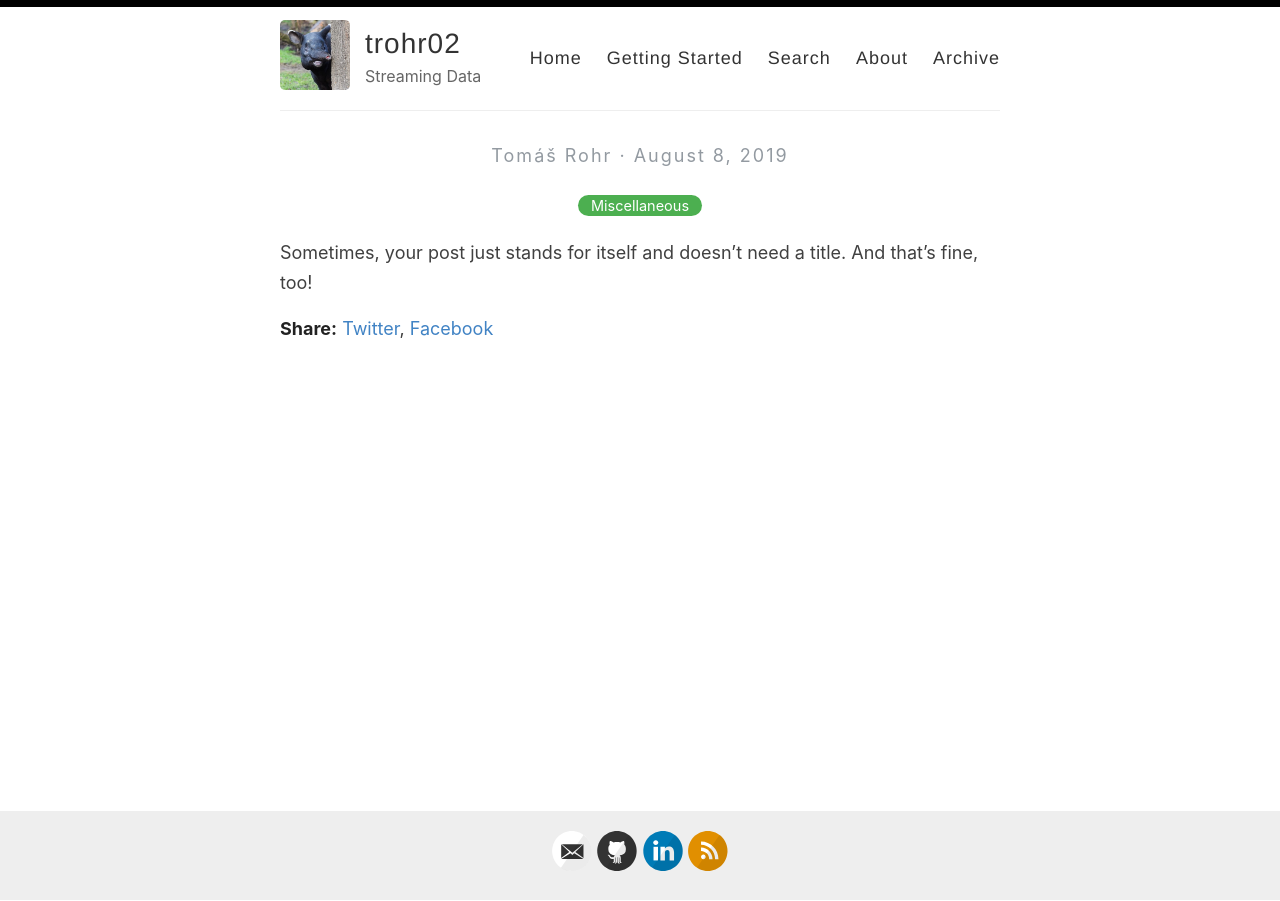
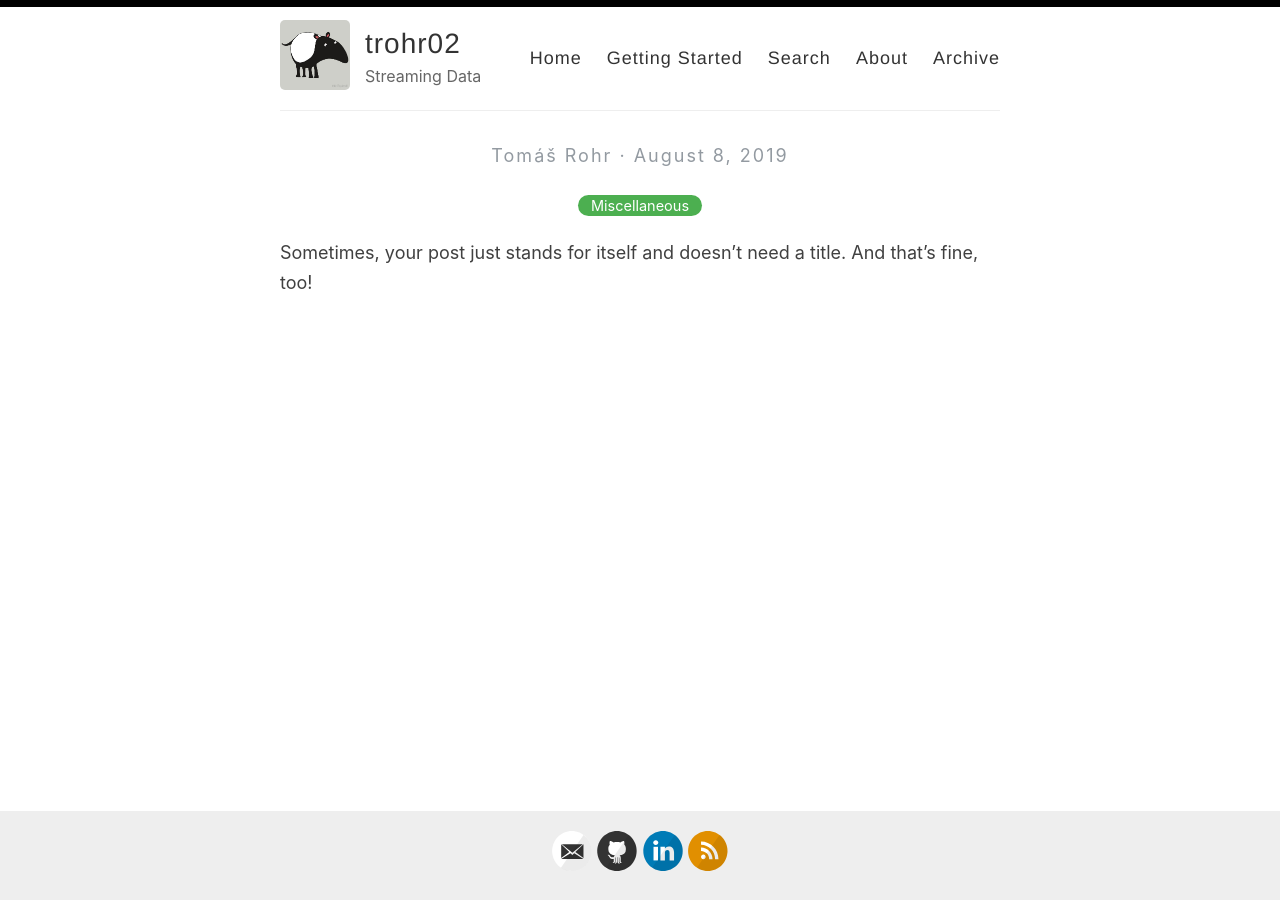
Before and after one commit to trohr02/trohr02.github.io, a Jekyll site: the page built from _posts/2019-08-08-no-title-posts.md, in a window 1280 px wide. Built offline with Jekyll 4.4.1, drawn with Linux system fonts in a browser that asks for light colours.

Commit message:
Favicon, remove share link footer

```diff
--- a/_config.yml
+++ b/_config.yml
@@ -12,7 +12,7 @@ author: Tomáš Rohr
 description: Streaming Data
 
 # URL of your avatar or profile pic (you could use your GitHub profile pic)
-avatar: /images/Tipir_smiling_v1.jpg
+avatar: /images/tapir_ilustration.jpg
 
 #
 # Flags below are optional
--- a/_layouts/post.html
+++ b/_layouts/post.html
@@ -27,9 +27,9 @@ layout: default
     {{ content }}
   </div>
 
-  <div>
-    <p><span class="share-box">Share:</span> <a href="http://twitter.com/share?text={{ page.title }}&url={{site.url}}{{page.url}}" target="_blank">Twitter</a>, <a href="https://www.facebook.com/sharer.php?u={{site.url}}{{page.url}}" target="_blank">Facebook</a></p>
-  </div>
+<!--  <div>-->
+<!--    <p><span class="share-box">Share:</span> <a href="http://twitter.com/share?text={{ page.title }}&url={{site.url}}{{page.url}}" target="_blank">Twitter</a>, <a href="https://www.facebook.com/sharer.php?u={{site.url}}{{page.url}}" target="_blank">Facebook</a></p>-->
+<!--  </div>-->
 
   <!--<div class="date">
     Written on {{ page.date | date: "%B %e, %Y" }}
```
Also changed, not shown: favicon.ico, images/tapir_ilustration.jpg (added).
